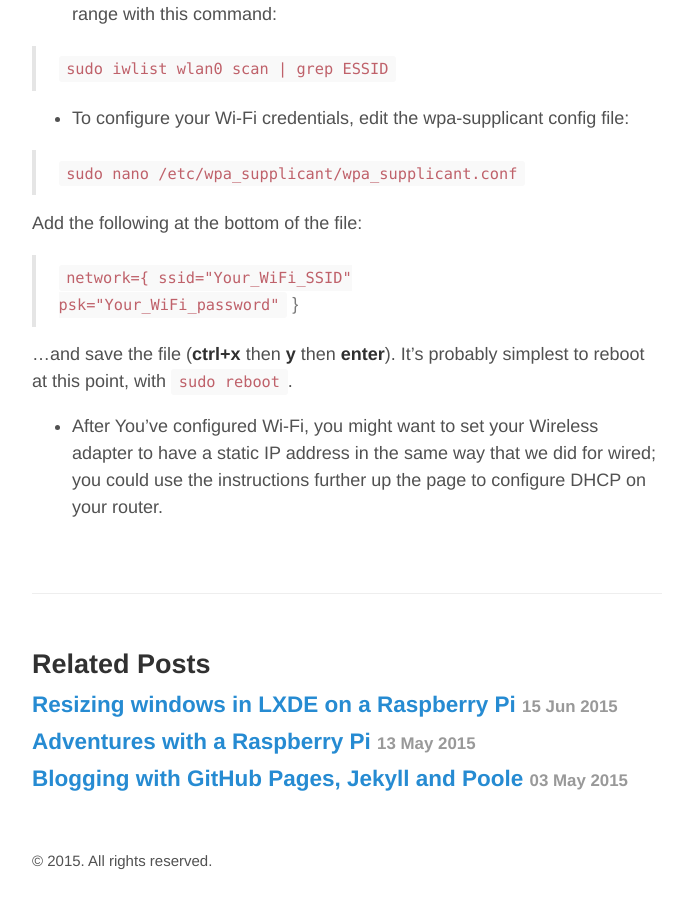
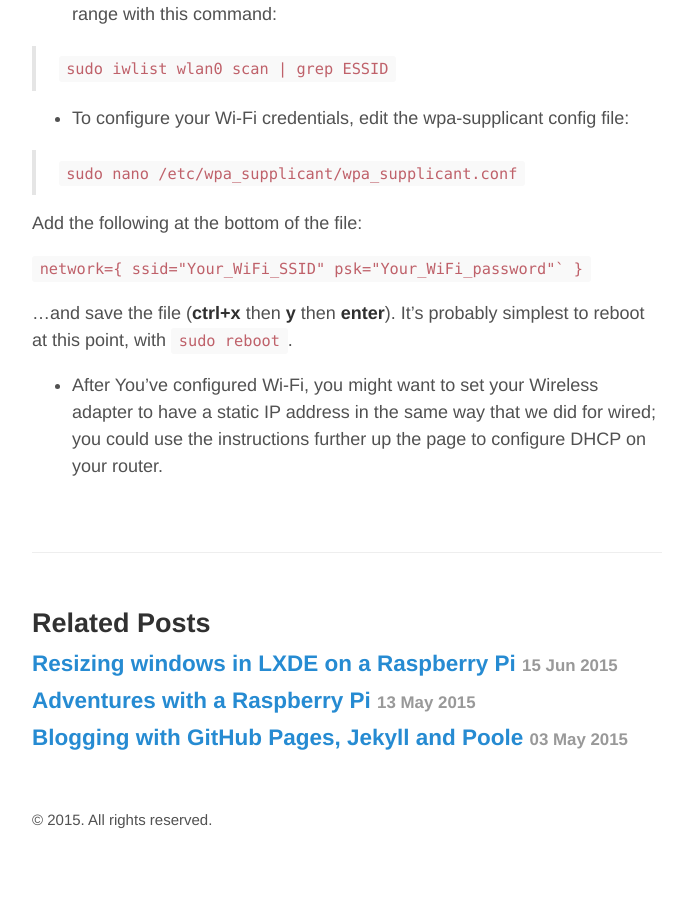
Before and after one commit to WillSoper/WillSoper.github.io, a Jekyll site: the page built from _posts/2015-05-13-getting-started-with-raspberry-pi.md, in a window 1280 px wide and 900 px high, scrolled down 3990 px. Shown: the whole window, without its empty margins (293-986 px from the left). Built offline with Jekyll 4.4.1, drawn with Linux system fonts in a browser that asks for light colours; after the commit the page ends 4859 px from its top, so only the background shows below that.

Commit message:
Making code samples more pretty

```diff
--- a/_posts/2015-05-13-getting-started-with-raspberry-pi.md
+++ b/_posts/2015-05-13-getting-started-with-raspberry-pi.md
@@ -105,10 +105,12 @@ We used a wired ethernet connection above to get connected to the Pi, but Raspbi
 
 Add the following at the bottom of the file:
 
-> `network={
+<code>
+network={
     ssid="Your_WiFi_SSID"
     psk="Your_WiFi_password"`
 }
+</code>
 
 ...and save the file (**ctrl+x** then **y** then **enter**). It's probably simplest to reboot at this point, with `sudo reboot`.
 
```
